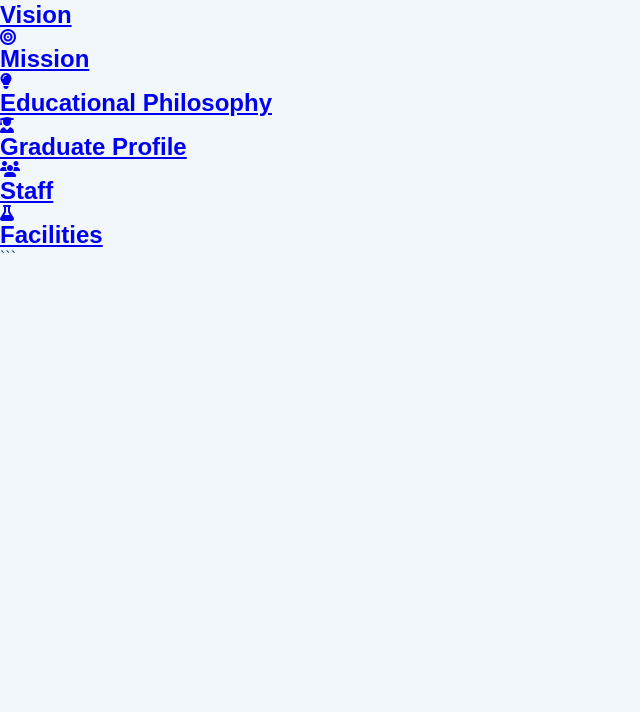
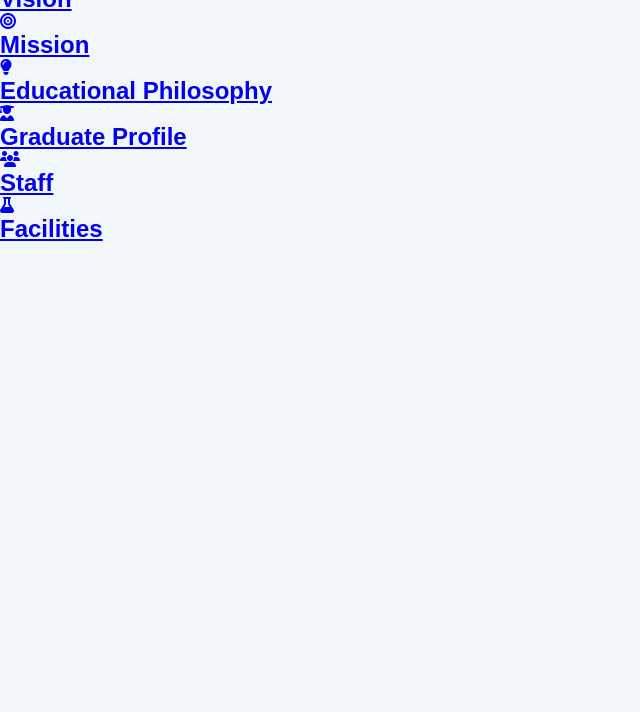
Before and after one commit to KLae-Chem/Chemistry-Department, a plain HTML site: page department.html in a window 1280 px wide. Shown: the part 88-800 px from the top of the page, without its empty margins (0-640 px from the left). Drawn offline with Linux system fonts and the light colour scheme.

Commit message:
change file

````diff
--- a/department.html
+++ b/department.html
@@ -1,26 +1,21 @@
-```html
 <!DOCTYPE html>
 <html lang="en">
 
 <head>
-
     <meta charset="UTF-8">
-
     <meta name="viewport" content="width=device-width, initial-scale=1.0">
 
     <title>Department Profile | Chemistry</title>
 
     <link rel="stylesheet" href="style.css">
 
-    <link rel="stylesheet" href="https://cdnjs.cloudflare.com/ajax/libs/font-awesome/6.5.2/css/all.min.css">
-
+    <link rel="stylesheet"
+          href="https://cdn.jsdelivr.net/npm/@fortawesome/fontawesome-free@6.5.2/css/all.min.css">
 </head>
-
 
 <body>
 
     <main class="department-page">
-
 
         <!-- Back -->
         <a href="index.html" class="back-button">
@@ -31,75 +26,46 @@
 
         <!-- Title -->
         <div class="department-header">
-
             <h1>Department Profile</h1>
-
         </div>
 
 
         <!-- Six Boxes -->
         <div class="department-menu">
 
-
-            <a href="vision.html" class="department-card vision-card">
-
+            <a href="vision.html" class="department-card">
                 <i class="fa-solid fa-eye"></i>
-
                 <h2>Vision</h2>
-
             </a>
 
-
-            <a href="mission.html" class="department-card mission-card">
-
+            <a href="mission.html" class="department-card">
                 <i class="fa-solid fa-bullseye"></i>
-
                 <h2>Mission</h2>
-
             </a>
 
-
-            <a href="educational-philosophy.html" class="department-card philosophy-card">
-
+            <a href="educational-philosophy.html" class="department-card">
                 <i class="fa-solid fa-lightbulb"></i>
-
                 <h2>Educational Philosophy</h2>
-
             </a>
 
-
-            <a href="graduate-profile.html" class="department-card graduate-card">
-
+            <a href="graduate-profile.html" class="department-card">
                 <i class="fa-solid fa-user-graduate"></i>
-
                 <h2>Graduate Profile</h2>
-
             </a>
 
-
-            <a href="staff.html" class="department-card staff-card">
-
+            <a href="staff.html" class="department-card">
                 <i class="fa-solid fa-users"></i>
-
                 <h2>Staff</h2>
-
             </a>
 
-
-            <a href="facilities.html" class="department-card facilities-card">
-
+            <a href="facilities.html" class="department-card">
                 <i class="fa-solid fa-flask"></i>
-
                 <h2>Facilities</h2>
-
             </a>
-
 
         </div>
 
     </main>
 
 </body>
-
 </html>
-```
````
